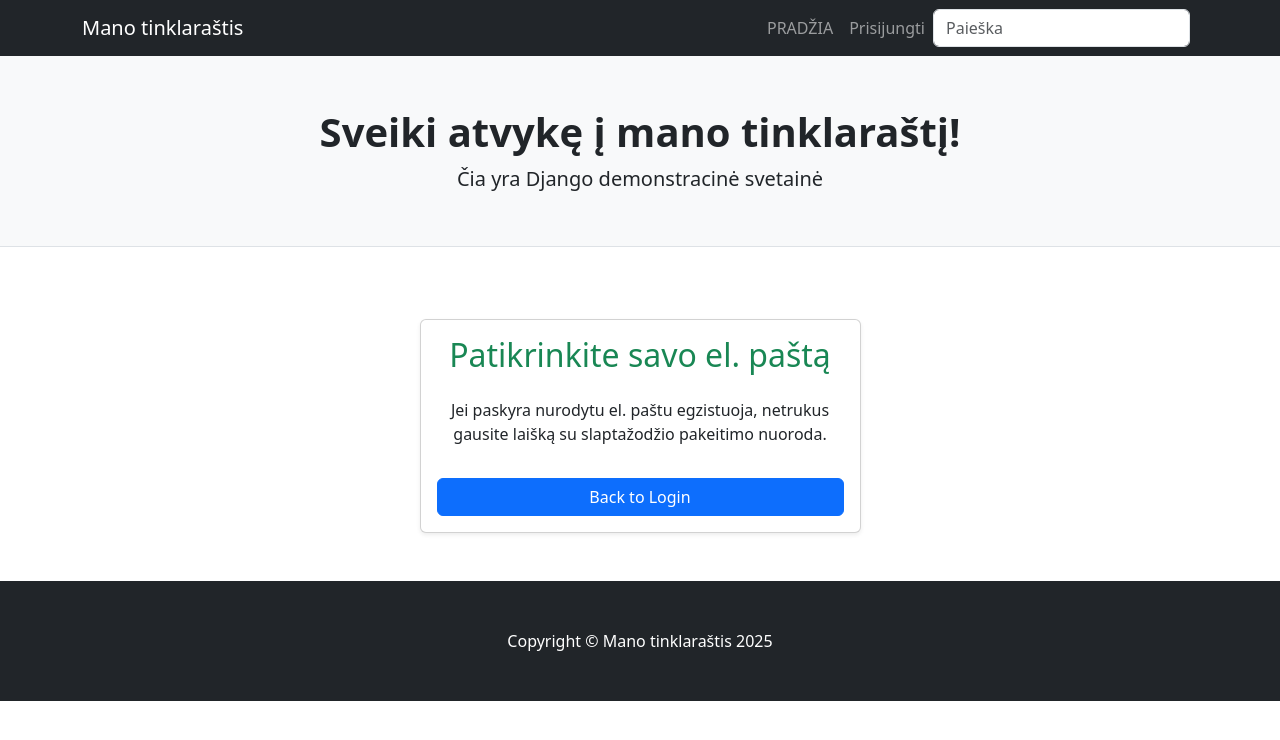
After one commit to DonatasNoreika/myblog_20251031, a Django app: template mysite/myblog/templates/registration/password_reset_done.html in a window 1280 px wide. The commit adds this page. Shown: the top 740 px of the page. Run offline with Django 5.2, Linux system fonts and the light colour scheme; the template is opened without the code that fills it, so the values that code supplies are empty.

Commit message:
+Vartotojo slaptažodžio keitimo logika

```diff
--- a/mysite/myblog/templates/registration/login.html
+++ b/mysite/myblog/templates/registration/login.html
@@ -8,5 +8,6 @@
     {% load crispy_forms_tags %}
     {{ form | crispy }}
     <button type="submit" class="btn btn-secondary">Prisijungti</button>
+    <p><a href="{% url 'password_reset' %}" class="btn btn-link w-100">Pamiršote slaptažodį?</a></p>
 </form>
 {% endblock %}
--- /dev/null
+++ b/mysite/myblog/templates/registration/password_reset_done.html
@@ -0,0 +1,22 @@
+{% extends "base.html" %}
+
+{% block title %}Patikrinkite savo el. paštą{% endblock %}
+
+{% block content %}
+<div class="container my-5">
+    <div class="row justify-content-center">
+        <div class="col-md-5">
+            <div class="card shadow-sm">
+                <div class="card-body">
+                    <h2 class="mb-4 text-center text-success">Patikrinkite savo el. paštą</h2>
+                    <p class="text-center">
+                        Jei paskyra nurodytu el. paštu egzistuoja, netrukus gausite laišką su slaptažodžio pakeitimo
+                        nuoroda.
+                    </p>
+                    <a href="{% url 'login' %}" class="btn btn-primary w-100 mt-3">Back to Login</a>
+                </div>
+            </div>
+        </div>
+    </div>
+</div>
+{% endblock %}
--- /dev/null
+++ b/mysite/myblog/templates/registration/password_reset_email.html
@@ -0,0 +1,4 @@
+Sveiki,
+
+Kažkas mums atsiuntė užklausą slaptažodžio keitimui. Jeigu tai buvote Jūs, sekite nuoroda žemiau:
+{{ protocol}}://{{ domain }}{% url 'password_reset_confirm' uidb64=uid token=token %}
```
Also changed, not shown: mysite/myblog/templates/registration/password_reset_complete.html (added, +21 -0 lines), mysite/myblog/templates/registration/password_reset_confirm.html (added, +13 -0 lines), mysite/myblog/templates/registration/password_reset_form.html (added, +12 -0 lines).
